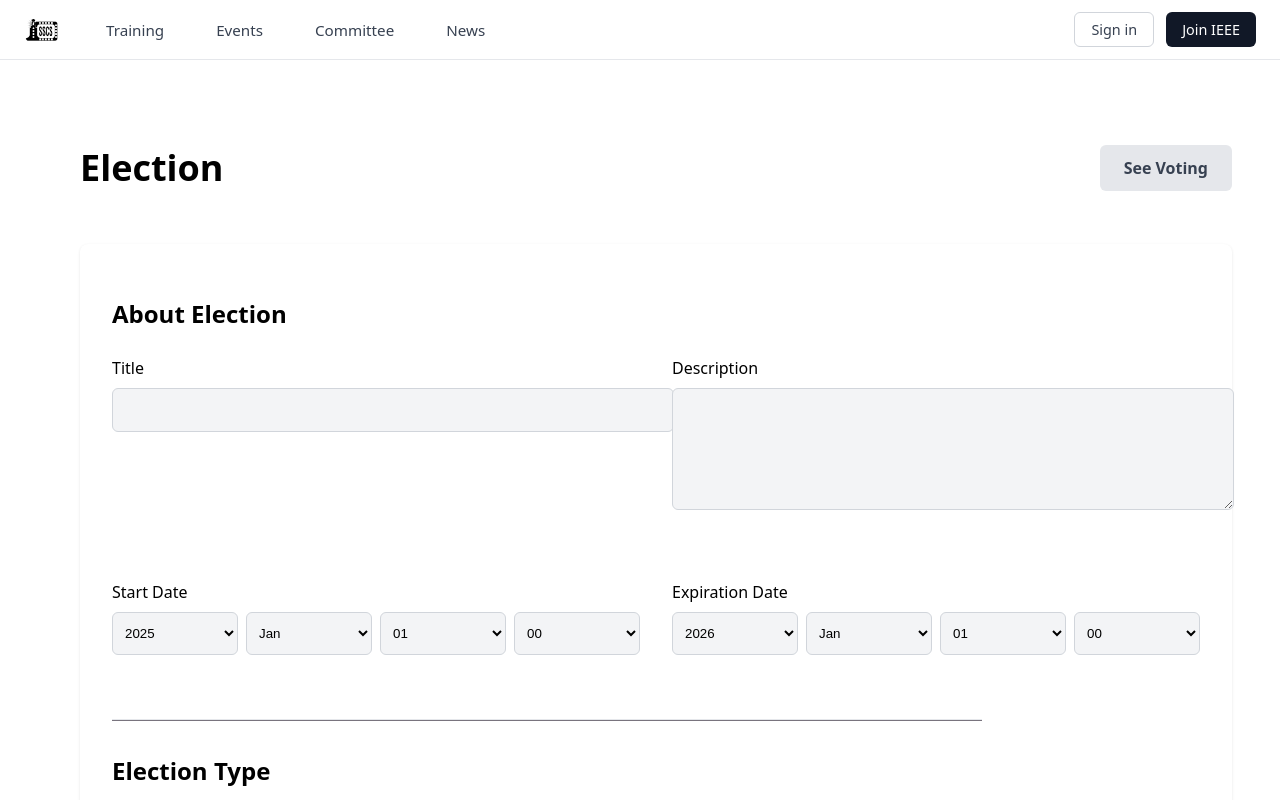
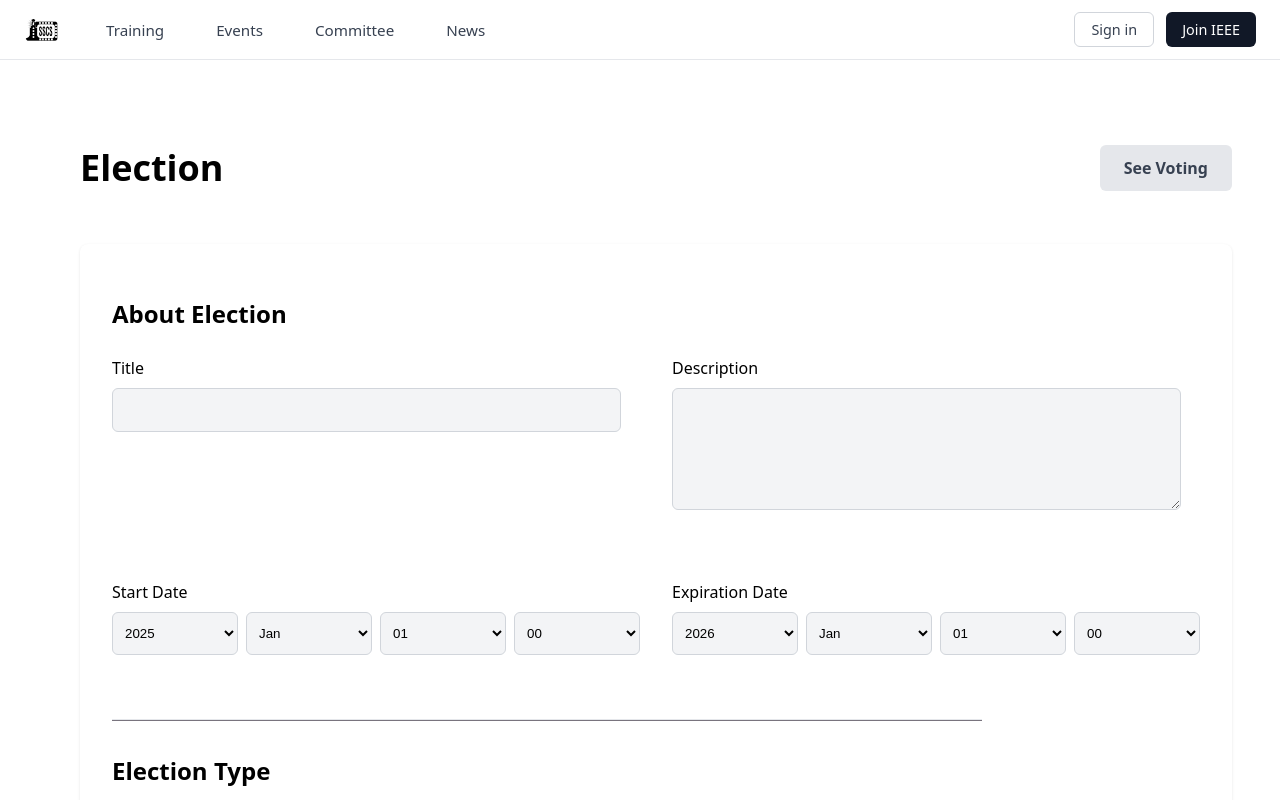
Before and after one commit to Kouka05/IEEE_website, a React (Vite) app in the folder client/: page /election in a window 1280 px wide. Shown: the top 800 px of the page. Built offline with nearby package versions, Linux system fonts and the light colour scheme.

Commit message:
Election Update and Spacing fixes

```diff
--- a/client/src/Components/Elections/Election.css
+++ b/client/src/Components/Elections/Election.css
@@ -1,10 +1,10 @@
 /* Base Styles */
 .election-page {
-  width: 100%;
+  width:100%;
   max-width: 80rem;
   margin: 0 auto;
   padding: 2rem 1rem;
-  color: #000; /* Ensure all text is black */
+  color: #000;
 }
 
 .election-header {
@@ -17,10 +17,10 @@
 .election-header h1 {
   font-size: 2.25rem;
   font-weight: 700;
-  color: #000; /* Black text */
+  color: #000;
 }
 
-/* Card Styles */
+
 .card {
   background-color: white;
   padding: 1.5rem;
@@ -37,7 +37,7 @@
 .section-title {
   font-size: 1.5rem;
   font-weight: 700;
-  color: #000; /* Black text */
+  color: #000;
   margin-bottom: 1.5rem;
 }
 
@@ -74,13 +74,13 @@
 
 /* Form Controls */
 .form-control {
-  width: 100%;
-  margin-bottom: 1.5rem; /* Increased spacing */
+  width: 90%;
+  margin-bottom: 1.5rem;
 }
 
 .form-control label {
   display: block;
-  color: #000; /* Black text */
+  color: #000;
   font-weight: 500;
   margin-bottom: 0.5rem;
 }
@@ -110,7 +110,7 @@
 
 /* Date Selector */
 .date-selector {
-  margin-bottom: 1.5rem; /* Increased spacing */
+  margin-bottom: 1.5rem;
 }
 
 .date-selector label {
@@ -139,7 +139,7 @@
 .checkbox-group {
   display: flex;
   flex-direction: column;
-  gap: 1.2rem; /* Increased spacing */
+  gap: 1.2rem;
   margin-bottom: 2rem;
 }
 
--- a/client/src/Components/Elections/Election.tsx
+++ b/client/src/Components/Elections/Election.tsx
@@ -82,7 +82,6 @@ const ElectionPage: React.FC<ElectionPageProps> = ({ setPage }) => {
 
   // Publish election to backend
   const handlePublish = async () => {
-    // Format dates to ISO string
     const formatDate = (date: DateState) => {
       return new Date(
         Date.UTC(
@@ -185,7 +184,7 @@ const ElectionPage: React.FC<ElectionPageProps> = ({ setPage }) => {
             name="electionType"
             value="chairman"
             checked={electionType === 'chairman'}
-            onChange={(e) => setElectionType(e.target.value as any)}
+            onChange={(e: React.ChangeEvent<HTMLInputElement>) => setElectionType(e.target.value as 'board' | 'chairman' | 'custom')}
           />
           <div className="custom-radio-container">
             <RadioButton
@@ -193,7 +192,7 @@ const ElectionPage: React.FC<ElectionPageProps> = ({ setPage }) => {
               name="electionType"
               value="custom"
               checked={electionType === 'custom'}
-              onChange={(e) => setElectionType(e.target.value as any)}
+            onChange={(e: React.ChangeEvent<HTMLInputElement>) => setElectionType(e.target.value as 'board' | 'chairman' | 'custom')}
             />
             <input
               type="number"
```
